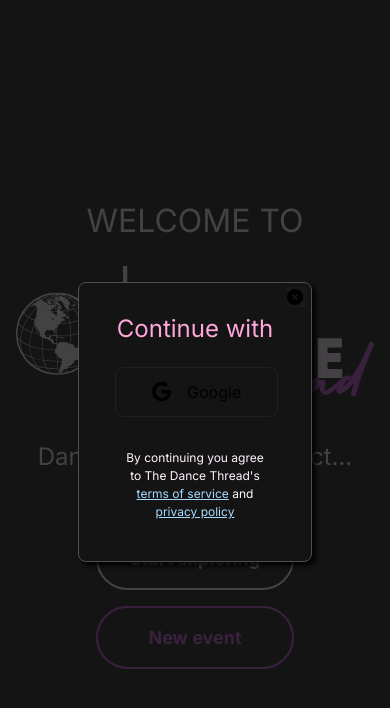
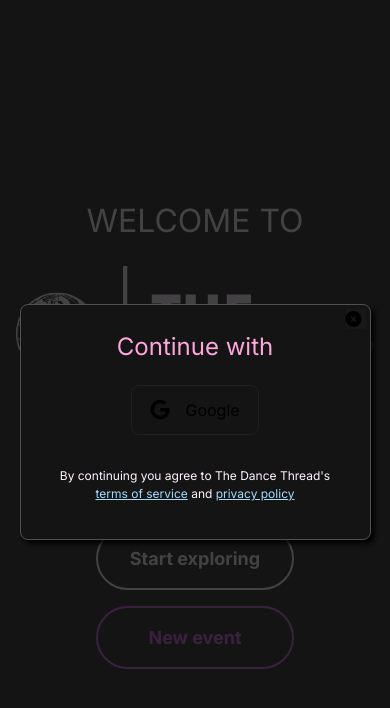
Before and after one commit to Durounseki/TheDanceThread, a React (Vite) app in the folder tdt-app/: page / in a window 390 px wide. Both pictures are taken after a click on the link "New event". Shown: the top 708 px of the page. Built offline with nearby package versions, Linux system fonts and the light colour scheme; no server answers.

Commit message:
chore: fix modal styles

```diff
--- a/tdt-app/src/App.css
+++ b/tdt-app/src/App.css
@@ -1246,11 +1246,12 @@ label input:checked ~ .custom-checkbox {
 }
 
 .confirm-delete-actions {
-  display: grid;
-  grid-template-columns: repeat(2, 1fr);
+  display: flex;
+  /* grid-template-columns: repeat(2, 1fr); */
   gap: 16px;
+  flex-wrap: wrap;
   button {
-    width: 100%;
+    width: 150px;
     text-align: center;
   }
 }
@@ -1567,7 +1568,11 @@ label input:checked ~ .custom-checkbox {
     }
   }
   .modal-content {
-    max-width: 60%;
+    max-width: 90%;
+    padding: 24px;
+    button {
+      padding: 12px 18px;
+    }
   }
   .profile-container {
     flex-direction: column;
```
